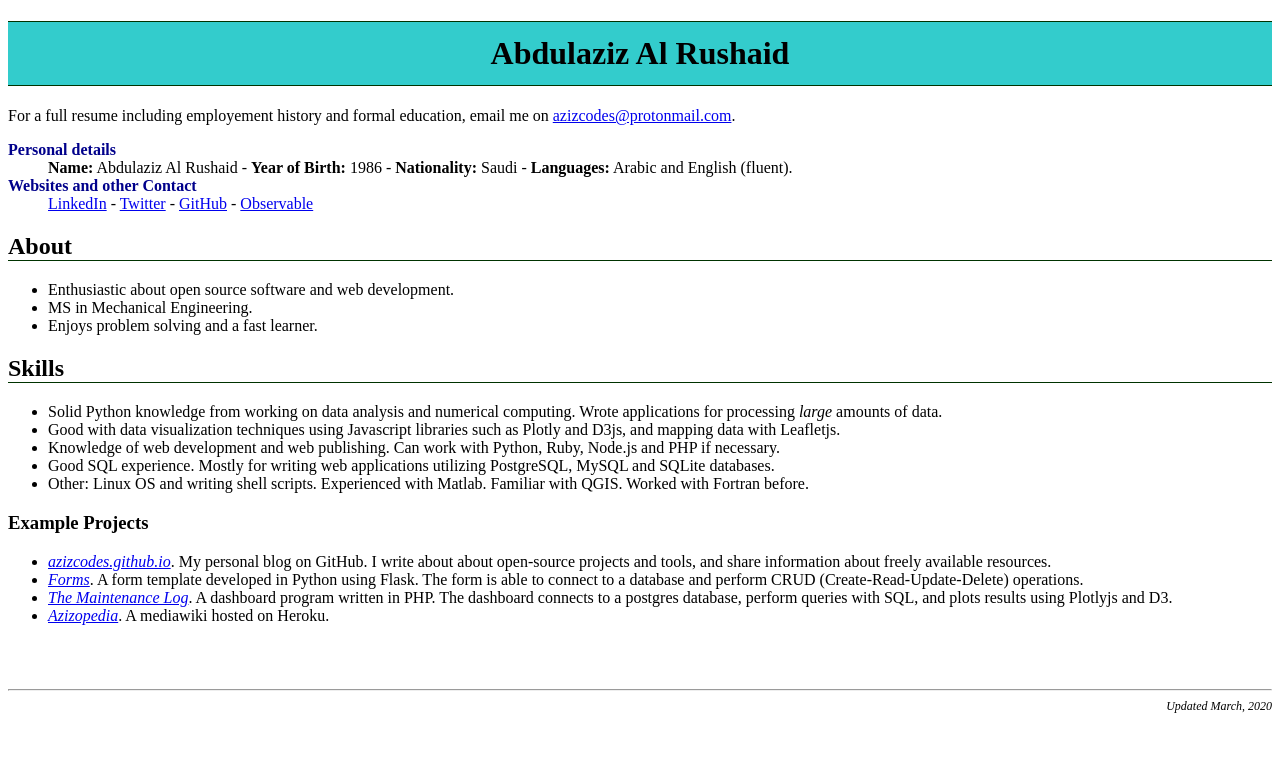
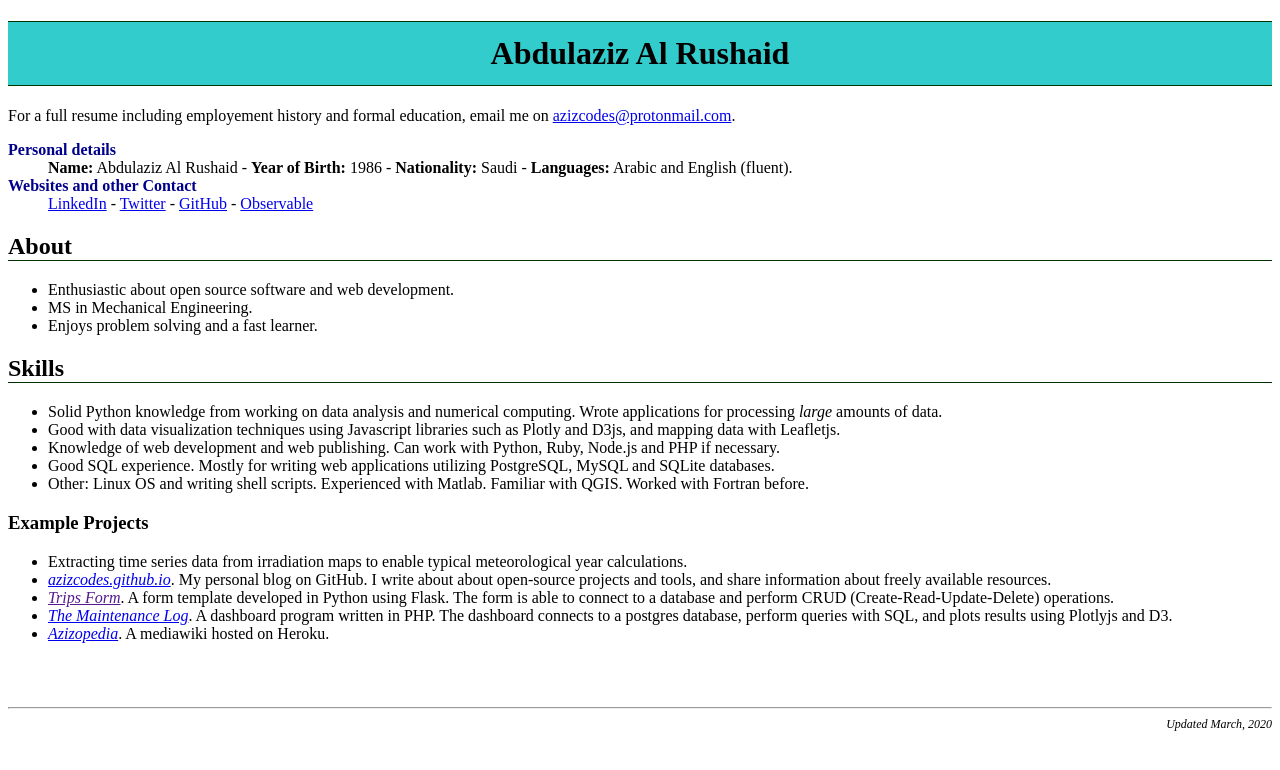
Before and after one commit to azizcodes/azizcodes.github.io, a Jekyll site: the page assets/cv.html, which Jekyll copies as it is, in a window 1280 px wide. Shown: the top 770 px of the page. Built offline with Jekyll 4.4.1, drawn with Linux system fonts in a browser that asks for light colours.

Commit message:
another commit

```diff
--- a/assets/cv.html
+++ b/assets/cv.html
@@ -49,8 +49,9 @@ For a full resume including employement history and formal education, email me o
 
 <h3>Example Projects</h3>
 <ul>
+<li>Extracting time series data from irradiation maps to enable typical meteorological year calculations.</li>
 <li><a href="https://azizcodes.github.io/"><i>azizcodes.github.io</i></a>. My personal blog on GitHub. I write about about open-source projects and tools, and share information about freely available resources.</li>
-<li> <a href="http://azizcodes.pythonanywhere.com/"><i>Forms</i></a>. A form template developed in Python using Flask. The form is able to connect to a database and perform CRUD (Create-Read-Update-Delete) operations.</li>
+<li> <a href=""><i>Trips Form</i></a>. A form template developed in Python using Flask. The form is able to connect to a database and perform CRUD (Create-Read-Update-Delete) operations.</li>
 <li><a href="https://alogs9.herokuapp.com/"><i>The Maintenance Log</i></a>. A dashboard program written in PHP. The dashboard connects to a postgres database, perform queries with SQL, and plots results using Plotlyjs and D3.</li>
 <li><a href="http://apedia9.herokuapp.com/index.php?title=Main_Page"><i>Azizopedia</i></a>. A mediawiki hosted on Heroku.</li>
 <!--
```
